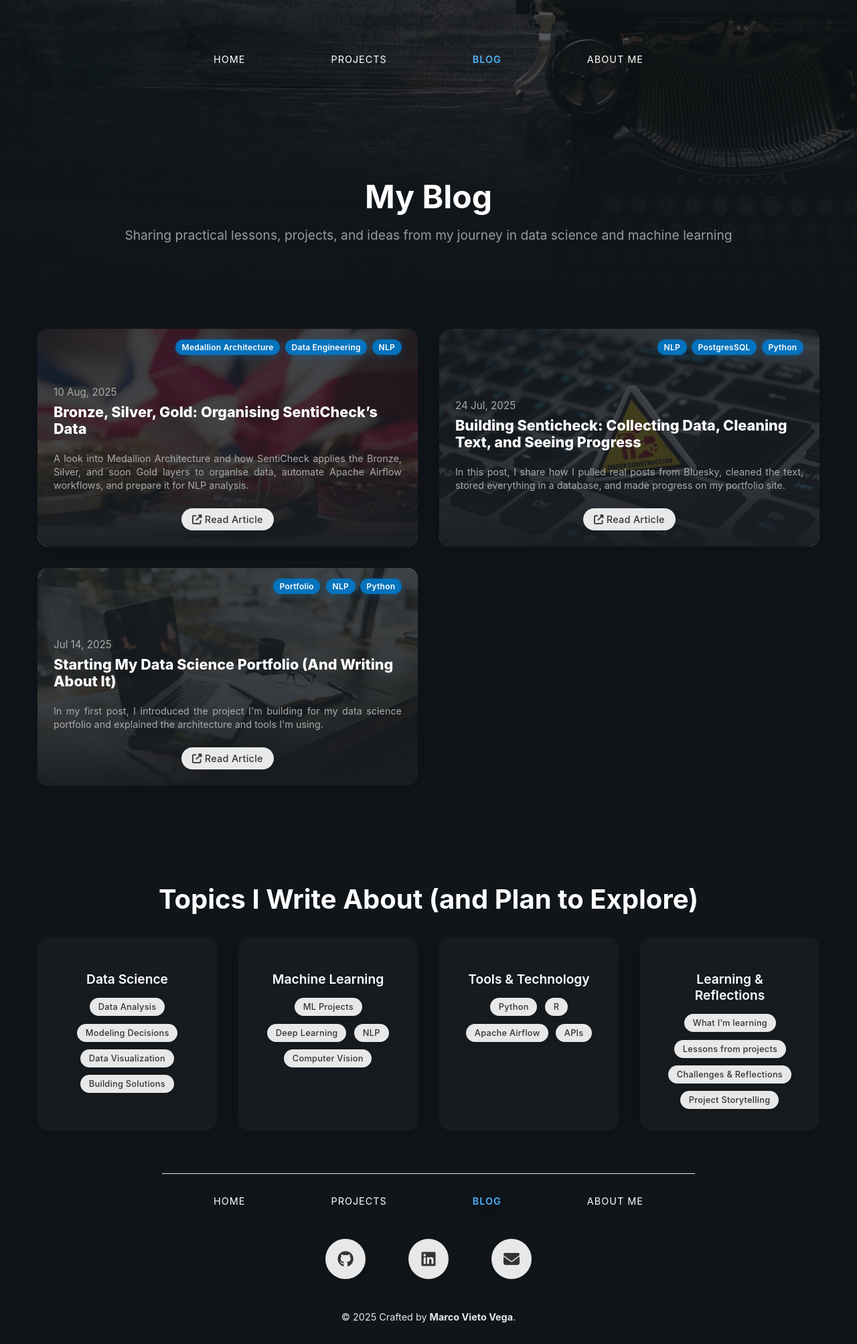
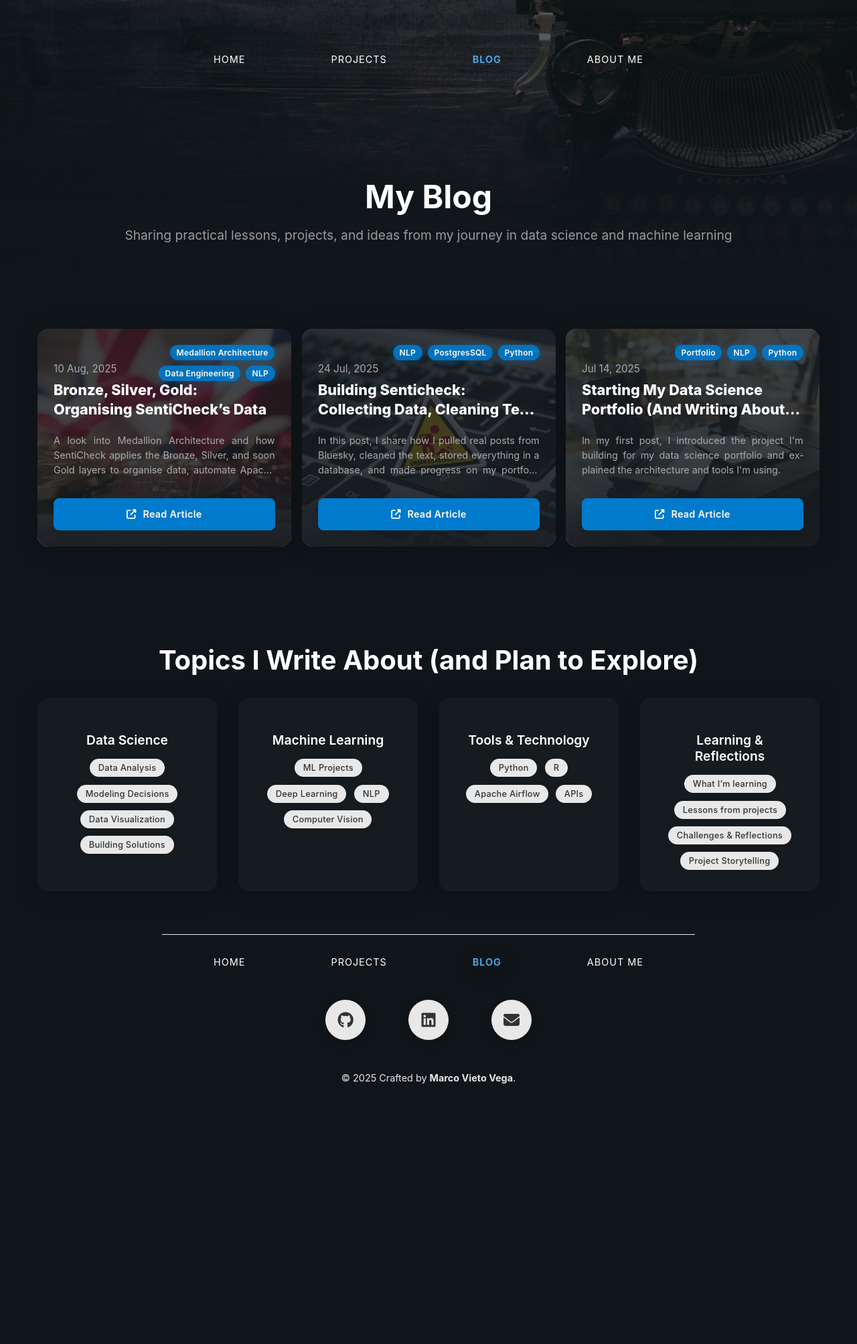
Before and after one commit to marcovietovega/portfolio, a Jekyll site: the page built from blog.md, in a window 1280 px wide. Shown: the whole page at 67% size. Built offline with Jekyll 4.4.1, drawn with Linux system fonts in a browser that asks for light colours; after the commit the page ends 1650 px from its top, so only the background shows below that.

Commit message:
refactor: update blog and card components for improved styling and responsiveness

```diff
--- a/_sass/partials/_blog.scss
+++ b/_sass/partials/_blog.scss
@@ -25,175 +25,6 @@
 .blog-section {
   padding: 4rem 0;
   background: transparent;
-}
-
-.blog-grid {
-  display: grid;
-  grid-template-columns: repeat(2, 1fr);
-  gap: 2rem;
-  margin-bottom: 3rem;
-}
-
-.blog-card {
-  position: relative;
-  background: rgba(24, 29, 34, 0.85);
-  border-radius: 16px;
-  overflow: hidden;
-  box-shadow: 0 4px 32px rgba(0, 0, 0, 0.18);
-  border: none;
-  display: flex;
-  flex-direction: column;
-  color: #fff;
-  transition: all 0.3s ease;
-}
-
-.blog-card:hover {
-  transform: translateY(-5px);
-  box-shadow: 0 8px 30px rgba(0, 0, 0, 0.12);
-}
-
-.blog-image {
-  position: relative;
-  height: 325px;
-  overflow: hidden;
-  background: #181d22;
-  display: flex;
-  align-items: center;
-  justify-content: center;
-}
-
-.blog-image img {
-  width: 100%;
-  height: 100%;
-  object-fit: cover;
-  display: block;
-  transition: transform 0.3s ease;
-}
-
-.blog-image::after {
-  content: "";
-  position: absolute;
-  inset: 0;
-  background: linear-gradient(
-    to bottom,
-    rgba(24, 29, 34, 0.82) 60%,
-    rgba(24, 29, 34, 0.98) 100%
-  );
-  z-index: 1;
-  pointer-events: none;
-}
-
-.blog-card:hover .blog-image img {
-  transform: scale(1.05);
-}
-
-.blog-content {
-  position: absolute;
-  top: 0;
-  left: 0;
-  width: 100%;
-  height: 100%;
-  padding: 1.5rem;
-  box-sizing: border-box;
-  display: flex;
-  flex-direction: column;
-  justify-content: flex-end;
-  z-index: 2;
-  background: none;
-}
-
-.blog-meta {
-  font-size: 0.95rem;
-  top: 1rem;
-  left: 0;
-  width: auto;
-  margin-bottom: 0.1rem;
-  text-align: left;
-  color: #aaa;
-  white-space: nowrap;
-  overflow: hidden;
-  text-overflow: ellipsis;
-}
-
-.blog-title {
-  text-align: left;
-  font-size: 1.35rem;
-  color: #fff;
-  font-weight: 800;
-  margin: 0.4rem 0;
-  line-height: 1.18;
-  word-break: break-word;
-  hyphens: auto;
-  overflow-wrap: break-word;
-  max-height: 4.5em;
-  overflow: hidden;
-  text-overflow: ellipsis;
-}
-
-.blog-description {
-  font-size: 0.9rem;
-  text-align: justify;
-  color: #aaa;
-  margin-bottom: 0rem;
-  line-height: 1.4;
-  word-break: break-word;
-  hyphens: auto;
-  overflow-wrap: break-word;
-  max-height: 7em;
-  overflow: hidden;
-  text-overflow: ellipsis;
-}
-
-.blog-tags {
-  display: flex;
-  flex-wrap: wrap;
-  gap: 0.7rem;
-  margin-top: 1.2rem;
-  justify-content: center;
-}
-
-/* Blog tags overlay */
-.blog-tags-overlay {
-  position: absolute;
-  top: 1rem;
-  right: 1.5rem;
-  display: flex;
-  flex-wrap: wrap;
-  gap: 0.5rem;
-  justify-content: flex-end;
-  z-index: 3;
-  max-width: 60%;
-  margin-top: 0;
-}
-
-.blog-links {
-  display: flex;
-  gap: 0.75rem;
-  justify-content: center;
-  flex-wrap: wrap;
-  margin-top: 1.5rem;
-}
-
-.btn-blog {
-  background: rgba(255, 255, 255, 0.9);
-  color: #333;
-  padding: 0.5rem 1rem;
-  border-radius: 999px;
-  font-size: 0.9rem;
-  font-weight: 500;
-  text-decoration: none;
-  transition: background 0.2s, color 0.2s, box-shadow 0.2s;
-  border: none;
-  box-shadow: 0 2px 8px rgba(0, 0, 0, 0.1);
-  letter-spacing: 0.02em;
-  display: inline-block;
-}
-
-.btn-blog:hover {
-  background: #007acc;
-  color: #fff;
-  box-shadow: 0 4px 16px rgba(77, 179, 250, 0.18);
-  text-decoration: none;
 }
 
 /* Topics Section */
--- a/_sass/partials/_cards.scss
+++ b/_sass/partials/_cards.scss
@@ -89,11 +89,12 @@
 
 .card-title {
   display: -webkit-box;
-  -webkit-line-clamp: 3; // Limit to 3 lines
+  -webkit-line-clamp: 2; // Limit to 2 lines
+  line-clamp: 2;
   -webkit-box-orient: vertical;
   overflow: hidden;
   text-overflow: ellipsis;
-  max-height: 4.05em; // Adjusted for 3 lines
+  height: calc(1.35em * 2); // Adjusted for 2 lines
   line-height: 1.35em; // Should match your design
   font-size: 1.35rem;
   font-weight: 800;
@@ -108,14 +109,18 @@
   font-size: 0.9rem;
   text-align: justify;
   color: #aaa;
-  margin-bottom: 0rem;
-  line-height: 1.4;
+  margin-bottom: 1rem;
+  line-height: 1.5;
   word-break: break-word;
   hyphens: auto;
   overflow-wrap: break-word;
-  max-height: 7em;
+  display: -webkit-box;
+  -webkit-line-clamp: 3;
+  line-clamp: 3;
+  -webkit-box-orient: vertical;
   overflow: hidden;
   text-overflow: ellipsis;
+  height: calc(1.5em * 3);
 }
 
 .card-tags {
--- a/_sass/partials/_responsive.scss
+++ b/_sass/partials/_responsive.scss
@@ -32,10 +32,6 @@
   }
 
   .projects-grid {
-    grid-template-columns: 1fr;
-  }
-
-  .blog-grid {
     grid-template-columns: 1fr;
   }
 
--- a/blog.md
+++ b/blog.md
@@ -15,24 +15,24 @@ description: "Sharing practical lessons, projects, and ideas from my journey in
 
 <section class="blog-section">
   <div class="container">
-    <div class="blog-grid">
+    <div class="cards-grid">
       {% for post in site.blog_posts %}
-      <div class="blog-card">
-        <div class="blog-image">
+      <div class="card">
+        <div class="card-image">
           <img src="{{ '/assets/img/' | append: post.image | relative_url }}" alt="Blog post image for {{ post.title }}" loading="lazy">
-          <div class="blog-tags blog-tags-overlay">
+          <div class="card-tags card-tags-overlay">
             {% for tag in post.tags %}
             <span class="tag tag-small">{{ tag }}</span>
             {% endfor %}
           </div>
         </div>
-        <div class="blog-content">
-          <div class="blog-meta">
-            <span class="blog-date">{{ post.date }}</span>
+        <div class="card-content">
+          <div class="card-meta">
+            <span class="card-date">{{ post.date }}</span>
           </div>
-          <h2 class="blog-title">{{ post.title }}</h2>
-          <p class="blog-description">{{ post.description }}</p>
-          <div class="blog-links">
+          <h3 class="card-title">{{ post.title }}</h3>
+          <p class="card-description">{{ post.description }}</p>
+          <div class="project-links">
             {% if post.external %}
               <a href="{{ post.link }}" target="_blank" class="btn-project btn-primary">
                 <i class="fas fa-external-link-alt"></i> Read Article
```
Also changed, not shown: index.md (+1 -0 lines).
